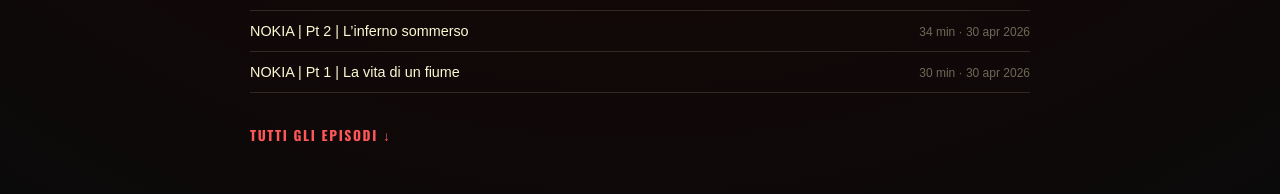
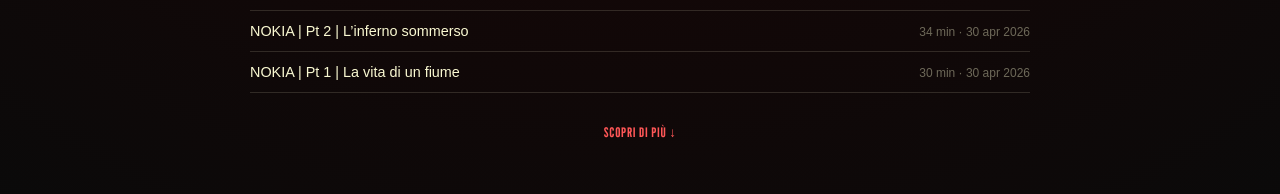
Before and after one commit to matteo492/storie-di-brand, a Next.js app: page / in a window 1280 px wide. Shown: the part 1586-1780 px from the top of the page. Built offline with nearby package versions, Linux system fonts and the light colour scheme.

Commit message:
CTA podcast: 'SCOPRI DI PIÙ ↓' con stesso stile di link-arrow
Co-Authored-By: Claude Sonnet 4.6 <noreply@anthropic.com>

```diff
--- a/app/globals.css
+++ b/app/globals.css
@@ -630,20 +630,16 @@ img { max-width: 100%; display: block; }
   background: none;
   border: none;
   cursor: pointer;
-  color: var(--red);
-  font-family: inherit;
-  font-size: 0.85rem;
-  font-weight: 700;
-  letter-spacing: 0.12em;
-  text-transform: uppercase;
-  display: inline-flex;
-  align-items: center;
-  gap: 0.4rem;
   padding: 0;
   margin-bottom: 2rem;
-  transition: gap 0.2s;
+  font-family: var(--display);
+  text-transform: uppercase;
+  letter-spacing: 0.05em;
+  color: var(--red);
+  white-space: nowrap;
+  transition: opacity 0.2s;
 }
-.sdb-podcast__expand-btn:hover { gap: 0.7rem; }
+.sdb-podcast__expand-btn:hover { opacity: 0.8; }
 .sdb-podcast__ep-title {
   color: var(--cream);
   font-size: 0.9rem;
--- a/components/PodcastPlayer.tsx
+++ b/components/PodcastPlayer.tsx
@@ -114,7 +114,7 @@ export default function PodcastPlayer({ episodes }: { episodes: PodcastEp[] }) {
           className="sdb-podcast__expand-btn"
           onClick={() => setExpanded(true)}
         >
-          Tutti gli episodi ↓
+          Scopri di più ↓
         </button>
       ) : (
         <a
```
